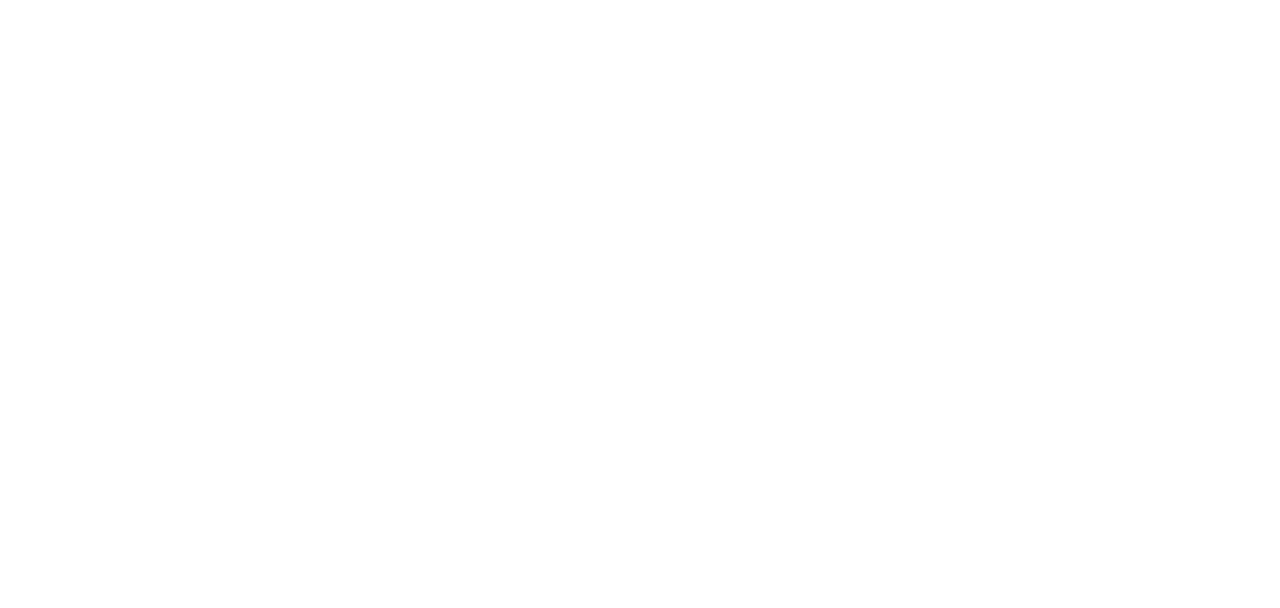
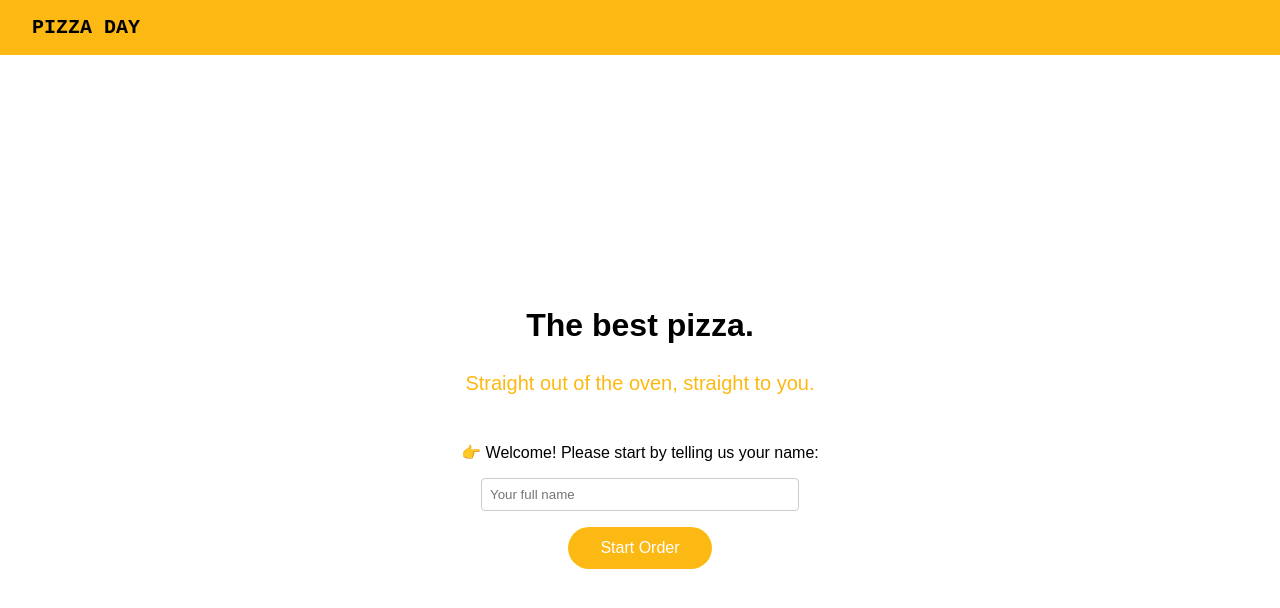
Before and after one commit to Scrum24/FE-React-12-11-24, a React (Vite) app: page / in a window 1280 px wide. Before the commit this address had no page. Shown: the top 608 px of the page. Built offline with nearby package versions, Linux system fonts and the light colour scheme.

Commit message:
HashRouter

```diff
--- a/package.json
+++ b/package.json
@@ -2,6 +2,7 @@
   "name": "fe_react_1",
   "private": true,
   "version": "0.0.0",
+  "homepage": "https://scrum24.github.io/FE-React-12-11-24",
   "type": "module",
   "scripts": {
     "dev": "vite",
@@ -14,10 +15,7 @@
   "dependencies": {
     "react": "^18.3.1",
     "react-dom": "^18.3.1",
-    "react-router-dom": "^7.0.1"
-  },
-  "devDependencies": {
-    "@eslint/js": "^9.13.0",
+    "react-router-dom": "^7.0.1",
     "@types/react": "^18.3.12",
     "@types/react-dom": "^18.3.1",
     "@vitejs/plugin-react": "^4.3.3",
--- a/src/App.jsx
+++ b/src/App.jsx
@@ -1,15 +1,14 @@
 import {Routes, Route} from "react-router-dom";
 import HomePage from "./pages/HomePage";
 import PizzaMenuPage from "./pages/PizzaMenuPage";
-
-const BASE_URL = "/FE-React-12-11-24";
+import "./css/main.css";
 
 function App() {
   return (
     <>
       <Routes>
-        <Route path={`${BASE_URL}/`} element={<HomePage />} />
-        <Route path={`${BASE_URL}/pizza-menu`} element={<PizzaMenuPage />} />
+        <Route path="/" element={<HomePage />} />
+        <Route path="/pizza-menu" element={<PizzaMenuPage />} />
       </Routes>
     </>
   );
--- a/src/components/Main.jsx
+++ b/src/components/HomePageMain.jsx
@@ -1,6 +1,6 @@
 import Form from "./Form";
 
-function Main() {
+function HomePageMain() {
   return (
     <main>
       <h1>The best pizza.</h1>
@@ -9,4 +9,4 @@ function Main() {
     </main>
   );
 }
-export default Main;
+export default HomePageMain;
--- a/src/components/header/Header.jsx
+++ /dev/null
@@ -1,10 +0,0 @@
-import "./header.css";
-
-function Header() {
-  return (
-    <header>
-      <div className="logo">PIZZA DAY</div>
-    </header>
-  );
-}
-export default Header;
--- /dev/null
+++ b/src/components/homePageHeader/HomePageHeader.jsx
@@ -0,0 +1,10 @@
+import "./home-page-header.css";
+
+function HomePageHeader() {
+  return (
+    <header>
+      <div className="logo">PIZZA DAY</div>
+    </header>
+  );
+}
+export default HomePageHeader;
--- a/src/main.jsx
+++ b/src/main.jsx
@@ -1,13 +1,11 @@
-import {StrictMode} from "react";
-import {createRoot} from "react-dom/client";
-import {BrowserRouter} from "react-router-dom";
+import React from "react";
+import ReactDOM from "react-dom/client";
+import {HashRouter} from "react-router-dom";
+
 import App from "./App.jsx";
-import "./css/main.css";
 
-createRoot(document.getElementById("root")).render(
-  <StrictMode>
-    <BrowserRouter>
-      <App />
-    </BrowserRouter>
-  </StrictMode>
+ReactDOM.createRoot(document.getElementById("root")).render(
+  <HashRouter>
+    <App />
+  </HashRouter>
 );
--- a/src/pages/HomePage.jsx
+++ b/src/pages/HomePage.jsx
@@ -1,12 +1,12 @@
-import Header from "../components/header/Header";
-import Main from "../components/Main";
+import HomePageHeader from "../components/homePageHeader/HomePageHeader";
+import HomePageMain from "../components/HomePageMain";
 import "./../css/home-page.css";
 
 function HomePage() {
   return (
     <>
-      <Header />
-      <Main />
+      <HomePageHeader />
+      <HomePageMain />
     </>
   );
 }
```
Also changed, not shown: src/components/Error.jsx (added, +9 -0 lines), src/components/homePageHeader/home-page-header.css (renamed from src/components/header/header.css), 1 other file (tests, documents, lock files or other folders).
